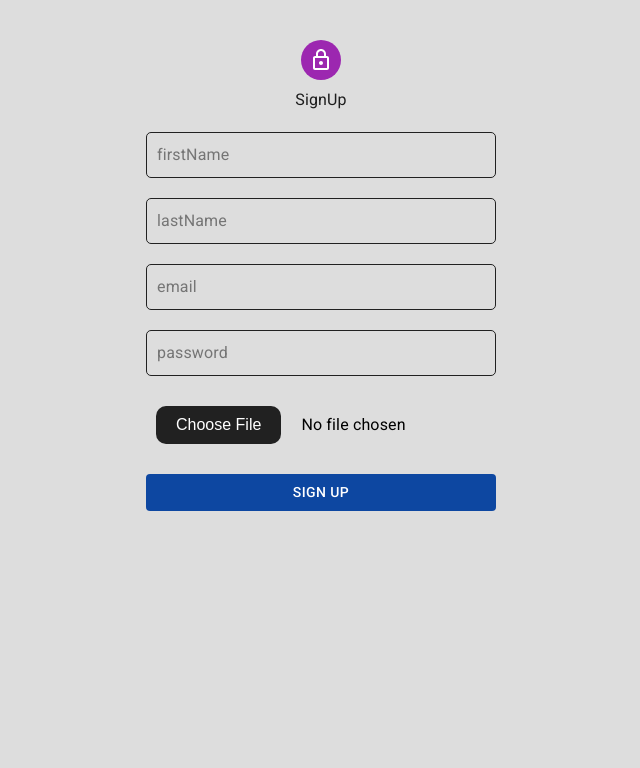
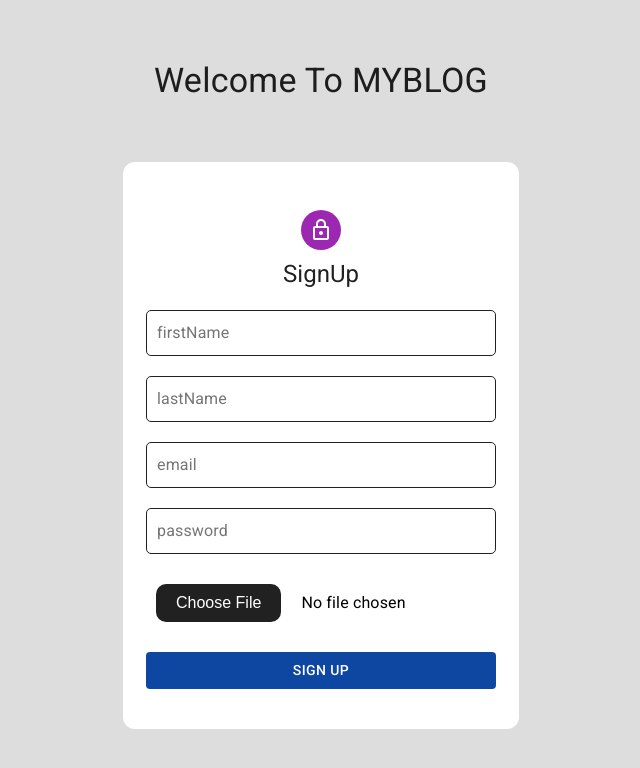
Before and after one commit to motantawi/Blog_App, a React (Create React App) app in the folder client/: page /register in a window 1280 px wide. Shown: the top 768 px of the page, without its empty margins (319-959 px from the left). Built offline with nearby package versions, Linux system fonts and the light colour scheme.

Commit message:
refactor style and code

```diff
--- a/client/src/pages/SignIn/index.jsx
+++ b/client/src/pages/SignIn/index.jsx
@@ -54,13 +54,25 @@ export default function SignIn() {
   return (
     <>
       <Container component="main" maxWidth="xs">
+        <Typography
+          component="h1"
+          variant="h4"
+          position={"relative"}
+          top={60}
+          textAlign={"center"}
+        >
+          Welcome To MYBLOG
+        </Typography>
         <CssBaseline />
         <Box
           sx={{
-            marginTop: 10,
+            marginTop: 15,
             display: "flex",
             flexDirection: "column",
             alignItems: "center",
+            backgroundColor: "#fff",
+            borderRadius: 3,
+            py: 5,
           }}
         >
           <Avatar sx={{ m: 1, bgcolor: "secondary.main" }}>
--- a/client/src/pages/SignUp/index.jsx
+++ b/client/src/pages/SignUp/index.jsx
@@ -71,19 +71,33 @@ export default function SignUp() {
 
   return (
     <Container component="main" maxWidth="xs">
+      <Typography
+        component="h1"
+        variant="h4"
+        position={"relative"}
+        top={60}
+        textAlign={"center"}
+      >
+        Welcome To MYBLOG
+      </Typography>
       <CssBaseline />
       <Box
         sx={{
-          marginTop: 4,
+          marginTop: 15,
           display: "flex",
           flexDirection: "column",
           alignItems: "center",
+          backgroundColor: "#fff",
+          borderRadius: 3,
+          py: 5,
         }}
       >
         <Avatar sx={{ m: 1, bgcolor: "secondary.main" }}>
           <LockOutlinedIcon />
         </Avatar>
-        <Typography>SignUp</Typography>
+        <Typography component="h1" variant="h5">
+          SignUp
+        </Typography>
         <form
           onSubmit={handleSubmit((values) => handleCreateUser(values))}
           encType="multipart/form-data"
```
